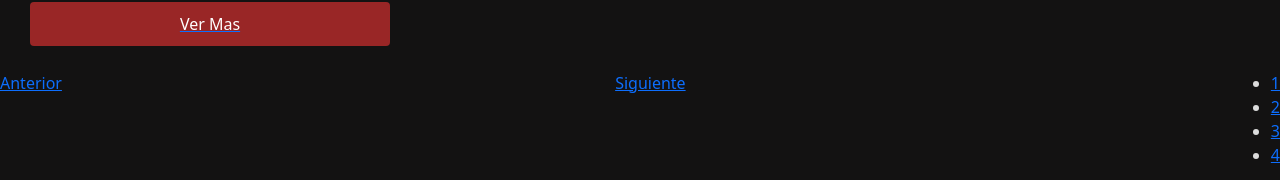
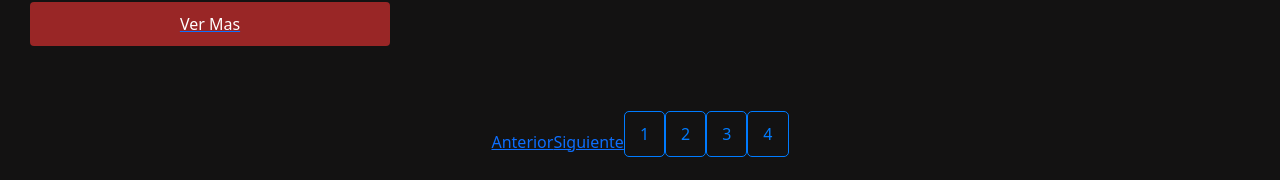
Before and after one commit to Coazan/Vital-main, a React (Vite) app: page /home in a window 1280 px wide. Shown: the part 833-1013 px from the top of the page. Built offline with nearby package versions, Linux system fonts and the light colour scheme.

Commit message:
login iniciar sesion

```diff
--- a/src/App.jsx
+++ b/src/App.jsx
@@ -11,8 +11,8 @@
             <Route path="/profile" element={<Profile />} />
             <Route path="/home" element={<Home />} />
             <Route path="/search" element={<Search />} />
-            <Route path="*" element={<Profile />} />
-            <Route path="/login" element={<Login />} />
+
+            <Route path="*" element={<Login />} />
           </Routes>
         </div>
     </BrowserRouter>
--- a/src/components/navbar/NavBar.jsx
+++ b/src/components/navbar/NavBar.jsx
@@ -27,9 +27,6 @@
               <NavLink to="/home" className={"nav-link"} data-bs-toggle={"pill"}><i className="fa-solid fa-house"></i></NavLink>
             </li>
             <li className="nav-item">
-              <NavLink to="/login" className={"nav-link"} data-bs-toggle={"pill"}><i className="fa-solid fa-house"></i></NavLink>
-            </li>
-            <li className="nav-item">
               <NavLink to="/profile" className={"nav-link"} data-bs-toggle={"pill"}><i className="fa-solid fa-user"></i></NavLink>
             </li>
             <li className="nav-item">
--- a/src/components/pages/homepage/home.css
+++ b/src/components/pages/homepage/home.css
@@ -78,3 +78,48 @@
     cursor: pointer;
     margin-top: auto;
   }
+
+  /* Pagination Styles */
+.pagination {
+  display: flex;
+  justify-content: center;
+  align-items: center;
+  margin-top: 40px; /* Aumentar el espaciado encima de la paginación */
+}
+
+.pagination-list {
+  display: flex;
+  list-style: none;
+  padding: 0;
+}
+
+.pagination-item {
+  margin: 0 5px; /* Espaciado entre los enlaces de página */
+}
+
+.pagination-link {
+  display: inline-block;
+  padding: 10px 15px;
+  border: 1px solid #007bff; /* Cambiar el color del borde a azul */
+  border-radius: 5px; /* Añadir borde redondeado */
+  text-decoration: none;
+  color: #007bff; /* Cambiar el color del texto a azul */
+  cursor: pointer;
+  transition: background-color 0.3s ease;
+}
+
+.pagination-link:hover {
+  background-color: #007bff; /* Cambiar el color de fondo al pasar el ratón */
+  color: #fff; /* Cambiar el color del texto a blanco */
+}
+
+.pagination-link.active {
+  background-color: #007bff; /* Fondo azul para página activa */
+  color: #fff; /* Texto blanco para página activa */
+}
+
+/* Ocultar texto "Siguiente" y "Anterior" */
+.pagination-link.prev,
+.pagination-link.next {
+  display: none;
+}
--- a/src/components/pages/loginpage/Login.jsx
+++ b/src/components/pages/loginpage/Login.jsx
@@ -1,5 +1,7 @@
 import React, { useState } from 'react';
 import './Login.css'; // Import the CSS file
+
+
 
 export function Login() {
   // State variables for username and password
@@ -43,7 +45,9 @@
             <input type="checkbox" id="remember-me" /> Recuérdame
           </label>
         </div>
-        <button type="submit">Iniciar sesión</button>
+        <button onClick={() => window.location.href = "/home"} type="button">Iniciar sesión</button>
+
+
         <a href="#">¿Olvidaste tu contraseña?</a>
       </form>
     </div>
```
